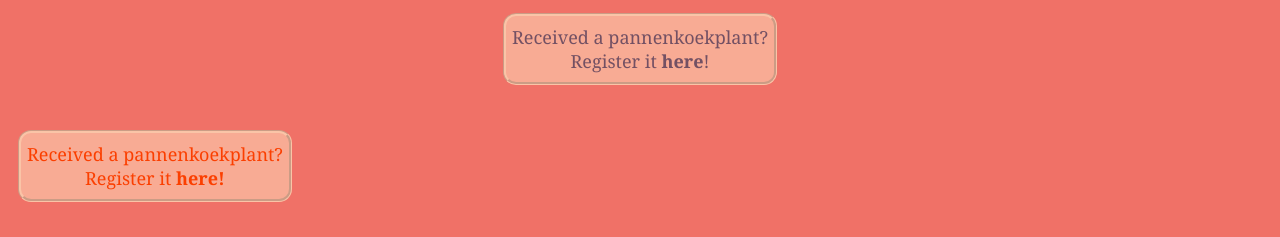
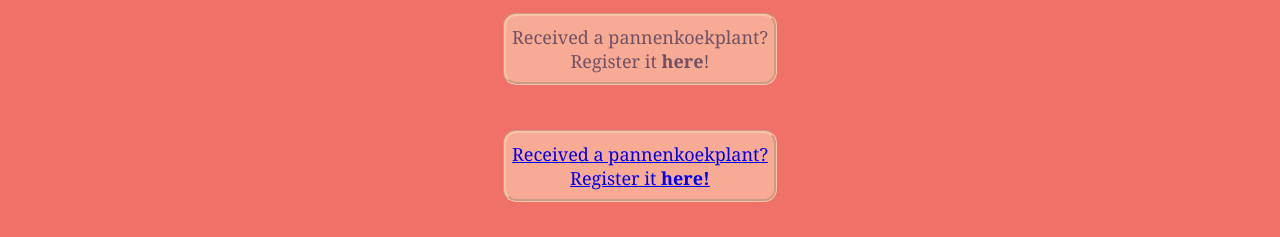
Before and after one commit to TheodoraPetra/PannenkoekplantWebsite, a plain HTML site: page index.html in a window 1280 px wide. Shown: the part 942-1179 px from the top of the page. Drawn offline with Linux system fonts and the light colour scheme.

Commit message:
Update index.html

```diff
--- a/index.html
+++ b/index.html
@@ -37,25 +37,8 @@
             font-family: Georgia;
             font-size: large;
         }
-a:link {
-   color: #fb3f00;
-   text-decoration: none;
-}
-a:visited {
-   color: #fb3f00;
-   text-decoration: none;
-}
-a:hover {
-   color: #fb3f00;
-   text-decoration: none;
-}
-a:active {
-   color: #fb3f00;
-   text-decoration: none;
-}
+    </style>
 
-
-    </style>
     <script type="text/javascript" src="https://platform-api.sharethis.com/js/sharethis.js#property=5f901d7208847600125c301c&product=inline-share-buttons" async="async"></script>
     <script>
         function createLink() {
@@ -87,7 +70,7 @@ a:active {
     </div>
 
     <body onload="createLink()">
-        <div id="link"></div>
+       <div style="text-align: center; margin: 25px; align-items: center;" width="100%"><div id="link"></div></div>
       </body>
 
 
```
